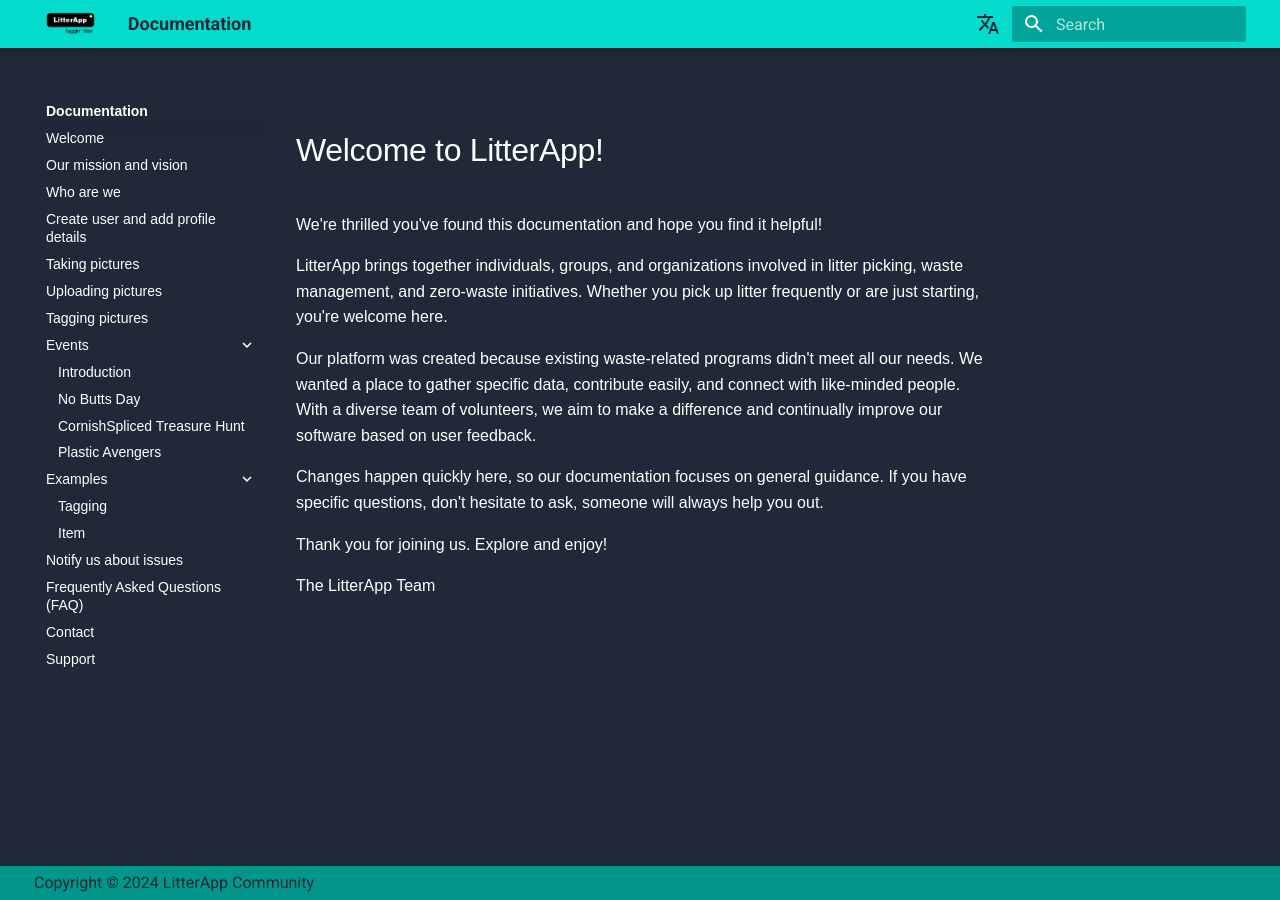
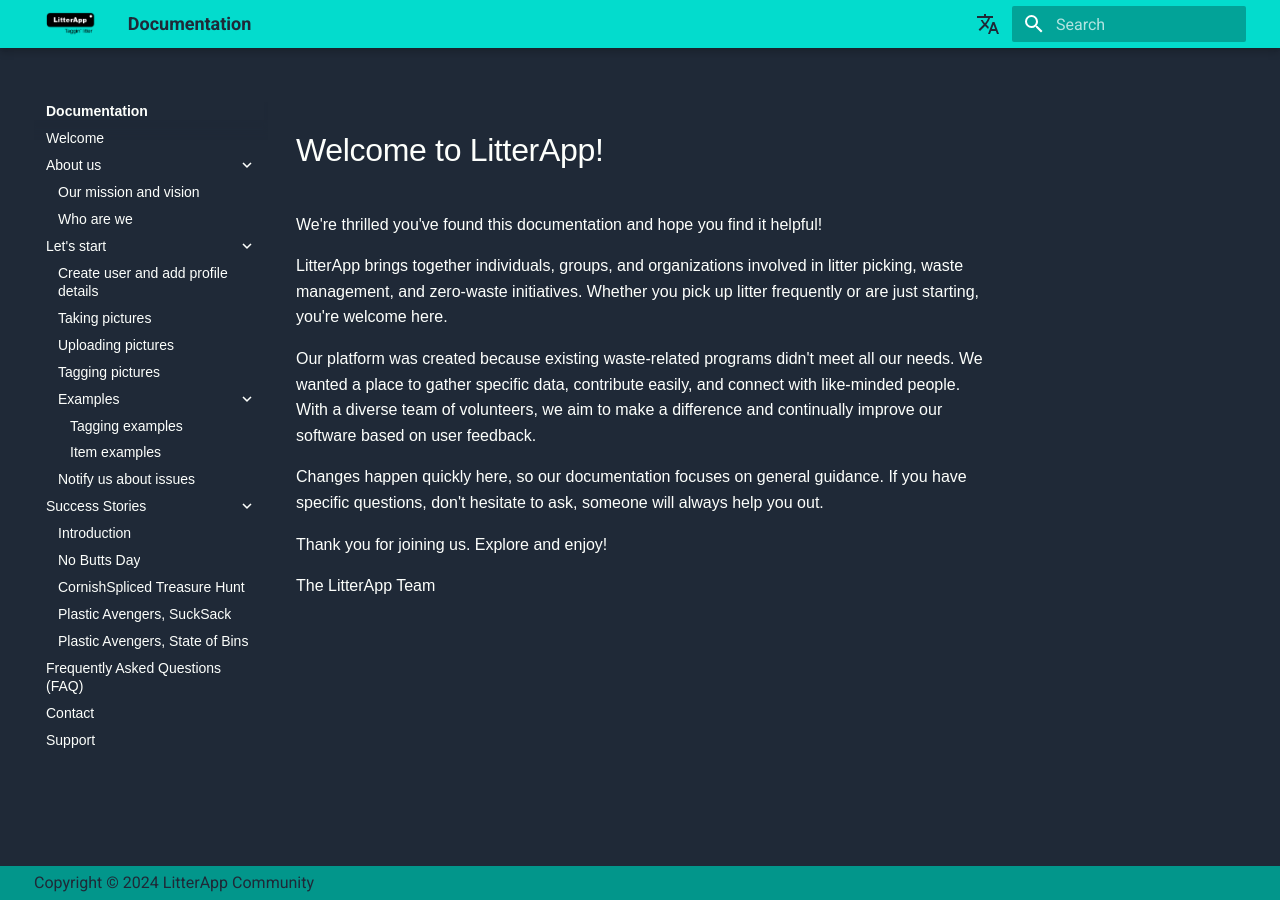
Before and after one commit to phummelen/littertagger-docs, an MkDocs documentation site: the page built from documentation/docs/en/index.md, in a window 1280 px wide. Built offline with MkDocs 1.6.1 and Material for MkDocs 9.7.7, drawn with Linux system fonts in a browser that asks for light colours; comment, search, counter and statistics services are not loaded.

Commit message:
Update mkdocs.yml

```diff
--- a/documentation/config/en/mkdocs.yml
+++ b/documentation/config/en/mkdocs.yml
@@ -46,21 +46,24 @@ plugins:
 
 nav:
 - Welcome: index.md
-- Our mission and vision: 05_Mission-Vision.md
-- Who are we: 08_Who-Are-We.md
-- Create user and add profile details: 10_Profile.md
-- Taking pictures: 20_Taking-Pictures.md
-- Uploading pictures: 30_Uploading-Pictures.md
-- Tagging pictures: 40_Tagging-Pictures.md
-- Events:
+- About us:
+    - Our mission and vision: 05_Mission-Vision.md
+    - Who are we: 08_Who-Are-We.md
+- Let's start:
+    - Create user and add profile details: 10_Profile.md
+    - Taking pictures: 20_Taking-Pictures.md
+    - Uploading pictures: 30_Uploading-Pictures.md
+    - Tagging pictures: 40_Tagging-Pictures.md
+    - Examples:
+        - Tagging examples: 90_Tagging-Examples.md
+        - Item examples: 92_Item-Examples.md
+    - Notify us about issues: 90_Issues.md
+- Success Stories:
     - Introduction: 50_Events.md
     - No Butts Day: 50_PeukMeuk.md
     - CornishSpliced Treasure Hunt: 50_TreasureHunt.md
-    - Plastic Avengers: 50_SuckSack.md
-- Examples:
-    - Tagging: 90_Tagging-Examples.md
-    - Item: 92_Item-Examples.md
-- Notify us about issues: 90_Issues.md
+    - Plastic Avengers, SuckSack: 50_SuckSack.md
+    - Plastic Avengers, State of Bins: 50_NPT.md
 - Frequently Asked Questions (FAQ): 90_Faq.md
 - Contact: 90_Contact.md
 - Support: 95_Support.md
```
